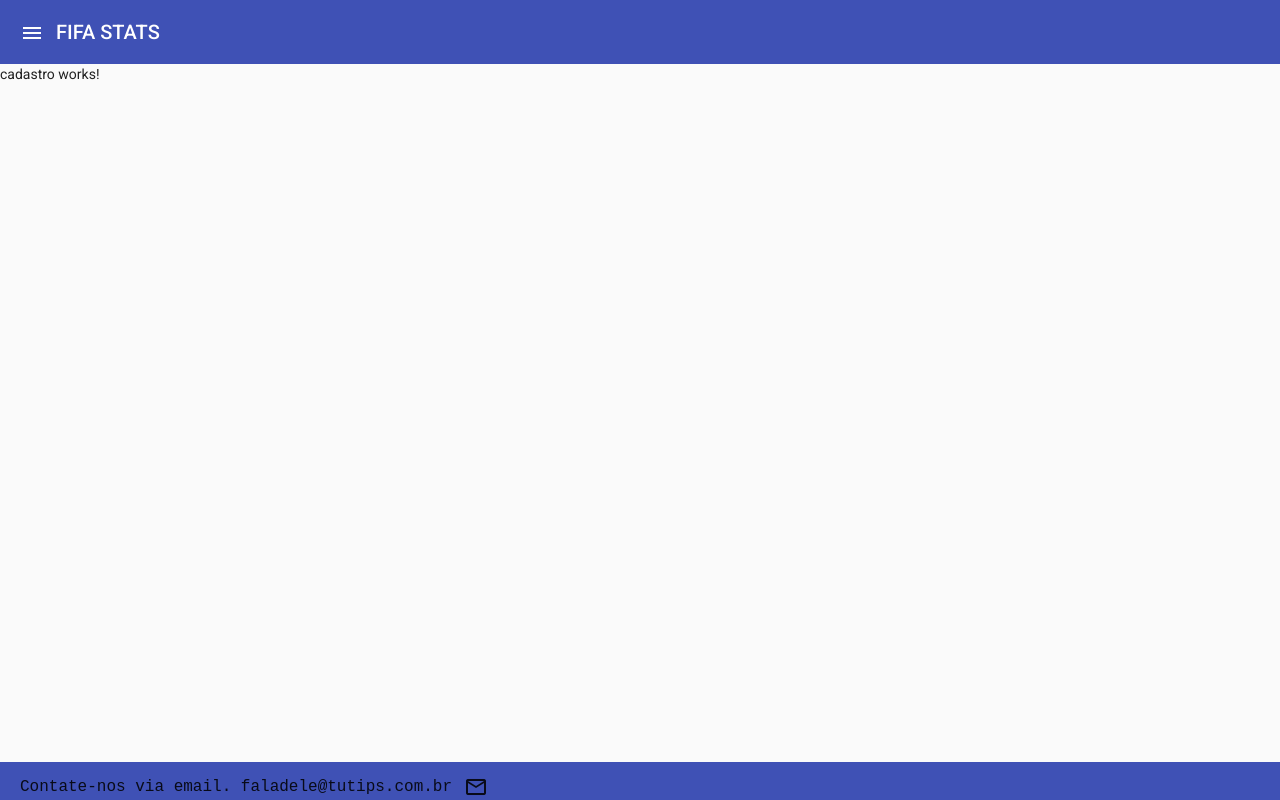
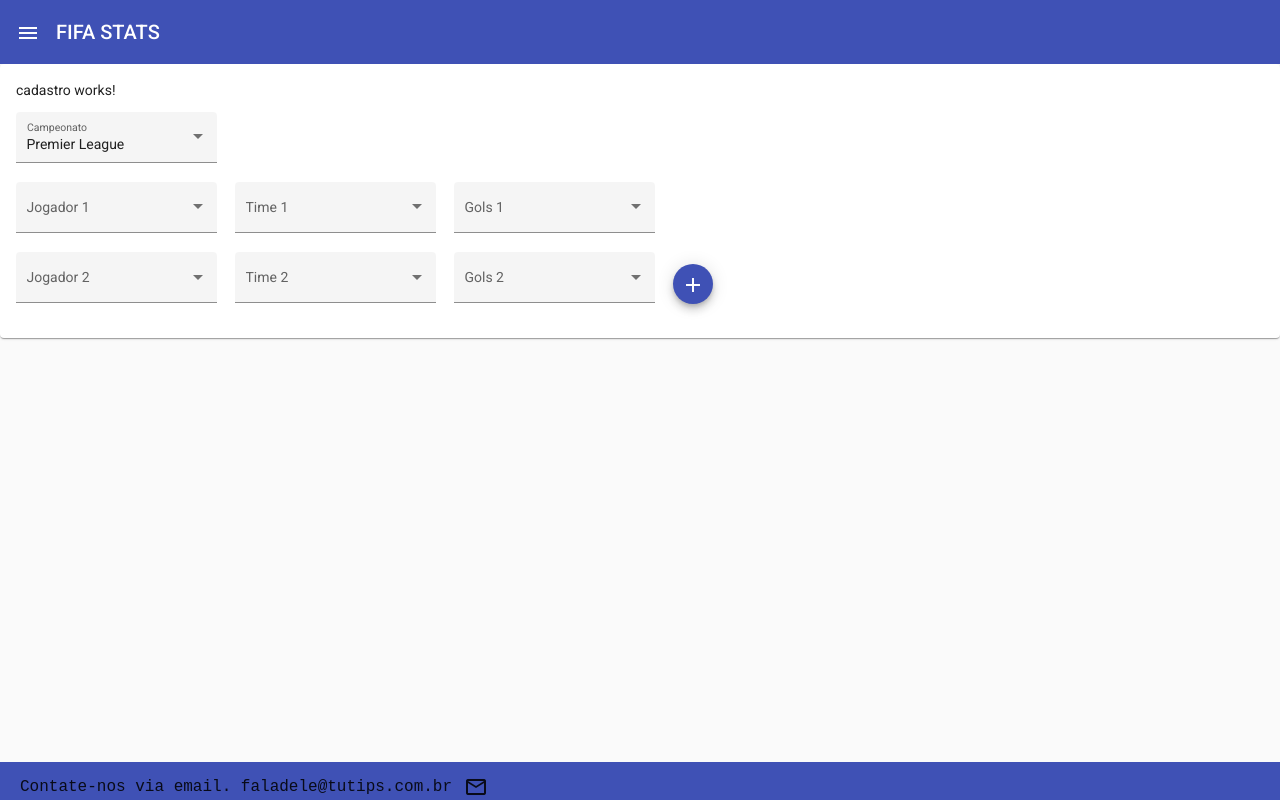
Before and after one commit to celove/angular-stats, an Angular app: page /cadastro in a window 1280 px wide. Built offline with nearby package versions, Linux system fonts and the light colour scheme.

Commit message:
criacao modelo Campeonato
criacao componente cadastro
criacao endpoint cadastro
alteracoes tela-inicial (filtro )

```diff
--- a/src/app/cadastro/cadastro.component.html
+++ b/src/app/cadastro/cadastro.component.html
@@ -1 +1,76 @@
-<p>cadastro works!</p>
+<mat-card>
+    <p>cadastro works!</p>
+
+    <mat-form-field appearance="fill">
+        <mat-label>Campeonato</mat-label>
+        <mat-select [(value)]="campeonatoSelecionado">
+            <mat-option *ngFor="let campeonato of campeonatos" [value]="campeonato">
+                {{campeonato.nomeCampeonato}}
+            </mat-option>
+        </mat-select>
+    </mat-form-field>
+
+    <div class="form-filtro">
+        <form [formGroup]="filtroForm" (ngSubmit)="onCadastro()">
+            <mat-form-field appearance="fill">
+                <mat-label>Jogador 1</mat-label>
+                <mat-select formControlName="jogador1">
+                    <mat-option *ngFor="let jogador of jogadores" [value]="jogador">
+                        {{jogador}}
+                    </mat-option>
+                </mat-select>
+            </mat-form-field>
+
+            <mat-form-field appearance="fill">
+                <mat-label>Time 1</mat-label>
+                <mat-select formControlName="time1">
+                    <mat-option *ngFor="let time of campeonatoSelecionado.nomeTimes" [value]="time">
+                        {{time}}
+                    </mat-option>
+                </mat-select>
+            </mat-form-field>
+
+            <mat-form-field appearance="fill">
+                <mat-label>Gols 1</mat-label>
+                <mat-select formControlName="gols1">
+                    <mat-option *ngFor="let gols of [0,1,2,3,4,5,6,7,8,9]" [value]="gols">
+                        {{gols}}
+                    </mat-option>
+                </mat-select>
+            </mat-form-field>
+
+
+
+            <mat-form-field appearance="fill">
+                <mat-label>Jogador 2</mat-label>
+                <mat-select formControlName="jogador2">
+                    <mat-option *ngFor="let jogador of jogadores" [value]="jogador">
+                        {{jogador}}
+                    </mat-option>
+                </mat-select>
+            </mat-form-field>
+
+            <mat-form-field appearance="fill">
+                <mat-label>Time 2</mat-label>
+                <mat-select formControlName="time2">
+                    <mat-option *ngFor="let time of campeonatoSelecionado.nomeTimes" [value]="time">
+                        {{time}}
+                    </mat-option>
+                </mat-select>
+            </mat-form-field>
+
+            <mat-form-field appearance="fill">
+                <mat-label>Gols 2</mat-label>
+                <mat-select formControlName="gols2">
+                    <mat-option *ngFor="let gols of [0,1,2,3,4,5,6,7,8,9]" [value]="gols">
+                        {{gols}}
+                    </mat-option>
+                </mat-select>
+            </mat-form-field>
+
+            <button color="primary" mat-mini-fab (submit)="onCadastro()" type="submit">
+                <mat-icon>add</mat-icon>
+            </button>
+        </form>
+    </div>
+</mat-card>
--- a/src/app/cadastro/cadastro.component.scss
+++ b/src/app/cadastro/cadastro.component.scss
@@ -0,0 +1,7 @@
+mat-form-field {
+    margin-right: 18px;
+}
+
+.form-filtro {
+    max-width: 700px;
+}
--- a/src/app/cadastro/cadastro.component.ts
+++ b/src/app/cadastro/cadastro.component.ts
@@ -1,4 +1,9 @@
+import { Campeonato } from './../model/campeonato';
 import { Component, OnInit } from '@angular/core';
+import { Jogo } from '../model/jogo';
+import { FormGroup, FormControl, FormBuilder } from '@angular/forms';
+import { StatsService } from '../service/stats.service';
+import { MatSnackBar } from '@angular/material/snack-bar';
 
 @Component({
   selector: 'app-cadastro',
@@ -7,9 +12,42 @@ import { Component, OnInit } from '@angular/core';
 })
 export class CadastroComponent implements OnInit {
 
-  constructor() { }
+  jogo: Jogo = new Jogo();
+  jogadores = ['Kraftvk', 'Kray', 'Labotryas', 'Meltosik', 'Mooneycb', 'Taka', 'Upcake22'];
+  jogador1;
+  jogador2;
+  campeonatos: Campeonato[] = [
+    new Campeonato('Premier League',
+      ['Arsenal PL', 'Chelsea PL', 'Liverpool PL', 'Manchester City PL', 'Manchester United PL', 'Tottenham PL']),
+    new Campeonato('Champions 1', ['Real Madrid', 'Barcelona', 'Liverpool', 'Manchester City', 'PSG']),
+    new Campeonato('Champions 2', ['AC Milan', 'Arsenal', 'Chelsea', 'Inter de Milao', 'Napoli']),
+    new Campeonato('Selecoes', ['Brasil', 'Franca', 'Inglaterra', 'Italia', 'Holanda'])
+  ];
+  times = ['time1', 'time2'];
+  time1;
+  time2;
+  gols1;
+  gols2;
+  campeonatoSelecionado = this.campeonatos[0];
+
+  filtroForm: FormGroup;
+  constructor(private formBuilder: FormBuilder, private statsService: StatsService, private snackBar: MatSnackBar) {
+    console.log(this.jogo);
+
+    this.filtroForm = formBuilder.group(
+      { ...this.jogo }
+    );
+  }
 
   ngOnInit(): void {
   }
 
+  onCadastro() {
+    console.log(this.filtroForm.value);
+    this.statsService.cadastroJogo(this.filtroForm).subscribe((resp) => {
+      this.snackBar.open('Jogo criado com sucesso.');
+      this.filtroForm.setValue(new Jogo());
+    });
+  }
+
 }
--- a/src/app/main-nav/main-nav.component.scss
+++ b/src/app/main-nav/main-nav.component.scss
@@ -3,7 +3,7 @@
 }
 
 .sidenav {
-  width: 220px;
+  width: 260px;
 }
 
 .mat-toolbar.mat-primary {
@@ -13,7 +13,7 @@
 }
 
 mat-icon {
-  margin-right: 8px;
+  margin-right: 16px;
 }
 
 b {
--- /dev/null
+++ b/src/app/model/campeonato.ts
@@ -0,0 +1,10 @@
+export class Campeonato {
+    nomeCampeonato: string;
+    nomeTimes: string[];
+
+
+    constructor(nome: string, nomeTimes: string[]) {
+        this.nomeCampeonato = nome;
+        this.nomeTimes = nomeTimes;
+    }
+}
--- a/src/app/model/jogo.ts
+++ b/src/app/model/jogo.ts
@@ -1,10 +1,6 @@
 export class Jogo {
-    jogador1: string;
-    jogador2: string;
-    time1: string;
-    time2: string;
-    gols1: string;
-    gols2: string;
-    createdAt: string;
-    updatedAi: string;
+
+    constructor(public jogador1 = '', public jogador2 = '', public time1 = '', public time2 = '',
+                public gols1 = '', public gols2 = '', public createdAt = '', public updatedAt = '') {
+    }
 }
--- a/src/app/service/stats.service.ts
+++ b/src/app/service/stats.service.ts
@@ -1,3 +1,4 @@
+import { FormGroup } from '@angular/forms';
 import { Injectable } from '@angular/core';
 import { HttpClient } from '@angular/common/http';
 import { Subject } from 'rxjs';
@@ -7,7 +8,8 @@ import { Subject } from 'rxjs';
 })
 export class StatsService {
 
-  private REST_API_SERVER = 'https://stats-fifa-tracker.herokuapp.com/';
+  // private REST_API_SERVER = 'https://stats-fifa-tracker.herokuapp.com/';
+  private REST_API_SERVER = 'http://localhost:3000/';
 
   constructor(private httpClient: HttpClient) {
 
@@ -20,4 +22,30 @@ export class StatsService {
     });
     return stream;
   }
+
+  public getJogosFiltrado(formGroup: FormGroup) {
+    const jogador: string = formGroup.value.jogador1;
+    const time: string = formGroup.value.time1;
+    console.log(formGroup.value);
+    const stream = new Subject();
+    this.httpClient.get(this.REST_API_SERVER + 'getJogadorTime?' + 'jogador1=' + jogador + '&time1=' + time).subscribe((resp) => {
+      console.log(resp);
+      stream.next(resp);
+    }, (err) => {
+      console.log('erro: ' + err);
+    });
+    return stream;
+  }
+
+  public cadastroJogo(formGroup: FormGroup) {
+    const stream = new Subject();
+    this.httpClient.post(this.REST_API_SERVER + 'cadastroJogo', formGroup.value).subscribe((resp) => {
+      console.log(resp);
+      stream.next(resp);
+    }, (err) => {
+      console.log('erro: ' + err);
+    }
+    );
+    return stream;
+  }
 }
--- a/src/app/tela-inicial/tela-inicial.component.html
+++ b/src/app/tela-inicial/tela-inicial.component.html
@@ -1,7 +1,30 @@
+<mat-card class="card-principal">
+    <div class="form-filtro">
+        <form [formGroup]="filtroForm" (ngSubmit)="onFilter()">
+            <mat-form-field appearance="fill">
+                <mat-label>Jogador 1</mat-label>
+                <mat-select [(ngModel)]="jogador1" formControlName="jogador1">
+                    <mat-option *ngFor="let jogador of jogadores" [value]="jogador">
+                        {{jogador}}
+                    </mat-option>
+                </mat-select>
+            </mat-form-field>
+            <mat-form-field appearance="fill">
+                <mat-label>Time 1</mat-label>
+                <mat-select [(ngModel)]="time1" formControlName="time1">
+                    <mat-option *ngFor="let time of times" [value]="time">
+                        {{time}}
+                    </mat-option>
+                </mat-select>
+            </mat-form-field>
 
-<mat-card class="card-principal">
+            <button color="primary" mat-mini-fab (submit)="onFilter()" type="submit">
+                <mat-icon>youtube_searched_for</mat-icon>
+            </button>
+        </form>
+    </div>
+    <h2 class="titulo"> Jogos realizados: </h2>
 
-<h2 class="titulo"> Jogos realizados: </h2>
     <div class="example-container mat-elevation-z8">
         <table mat-table [dataSource]="jogo">
 
@@ -17,10 +40,22 @@
                 <td mat-cell *matCellDef="let element"> {{element.gols1}} </td>
             </ng-container>
 
+            <!-- Time1 Column -->
+            <ng-container matColumnDef="time1">
+                <th mat-header-cell *matHeaderCellDef> Time </th>
+                <td mat-cell *matCellDef="let element"> {{element.time1}} </td>
+            </ng-container>
+
             <!-- Jogador2 Column -->
             <ng-container matColumnDef="jogador2">
                 <th mat-header-cell *matHeaderCellDef> Jogador </th>
                 <td mat-cell *matCellDef="let element"> {{element.jogador2}} </td>
+            </ng-container>
+
+            <!-- Time2 Column -->
+            <ng-container matColumnDef="time2">
+                <th mat-header-cell *matHeaderCellDef> Time </th>
+                <td mat-cell *matCellDef="let element"> {{element.time2}} </td>
             </ng-container>
 
             <!-- Gols2 Column -->
--- a/src/app/tela-inicial/tela-inicial.component.scss
+++ b/src/app/tela-inicial/tela-inicial.component.scss
@@ -18,3 +18,11 @@
       display: flex;
       margin-bottom: 32px;
   }
+
+ mat-form-field  {
+    margin-right: 20px;
+ }
+
+.form-filtro {
+    display: flex;
+}
--- a/src/app/tela-inicial/tela-inicial.component.ts
+++ b/src/app/tela-inicial/tela-inicial.component.ts
@@ -1,6 +1,7 @@
 import { Jogo } from './../model/jogo';
 import { StatsService } from './../service/stats.service';
 import { Component, OnInit } from '@angular/core';
+import { FormControl, FormGroup, FormArray } from '@angular/forms';
 
 @Component({
   selector: 'app-tela-inicial',
@@ -10,17 +11,34 @@ import { Component, OnInit } from '@angular/core';
 export class TelaInicialComponent implements OnInit {
 
   jogo: Jogo[] = [];
-  nomeColunas = ['jogador1', 'gols1', 'jogador2', 'gols2'];
+  nomeColunas = ['jogador1', 'time1', 'gols1', 'jogador2', 'time2', 'gols2'];
+  jogadores = ['Labo', 'Bolo'];
+  jogador1;
+  jogador2;
+  times = ['time1', 'time2'];
+  time1;
+  time2;
+  filtroForm: FormGroup;
 
-  constructor(statsService: StatsService) {
+  constructor(private statsService: StatsService) {
     statsService.getJogos().subscribe((resp: Jogo[]) => {
       this.jogo = resp;
-      console.log(this.jogo[0]);
+      console.log(resp);
     });
   }
 
   ngOnInit() {
-    console.log('tela inicial');
+    this.filtroForm = new FormGroup({
+      jogador1: new FormControl(),
+      time1: new FormControl()
+    });
+  }
+
+  onFilter() {
+    console.log('passou');
+    this.statsService.getJogosFiltrado(this.filtroForm).subscribe((resp: Jogo[]) => {
+      this.jogo = resp;
+    });
   }
 
 }
```
Also changed, not shown: src/app/app.module.ts (+14 -2 lines). Lines whose indentation alone changed are shown as unchanged.
